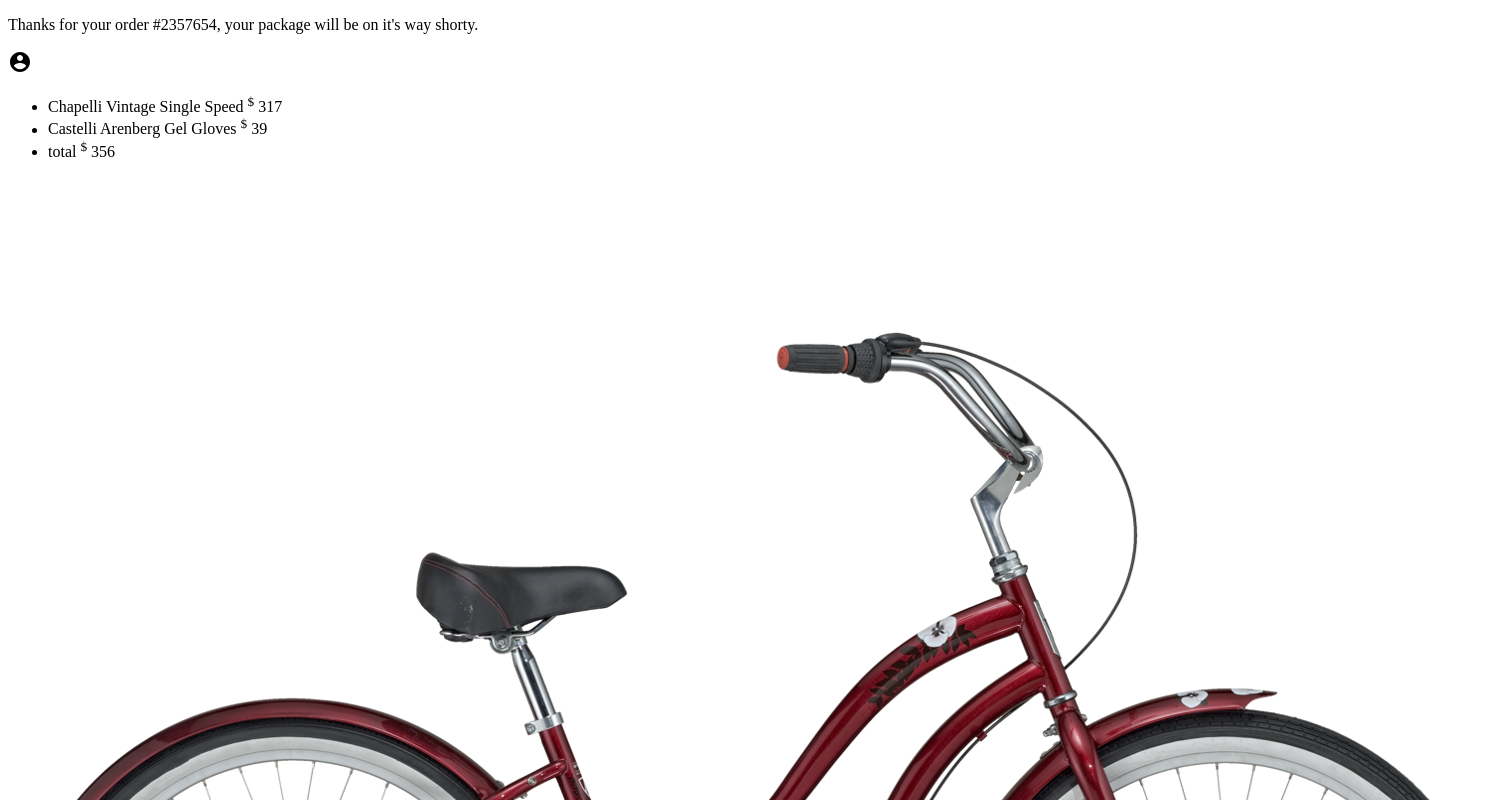
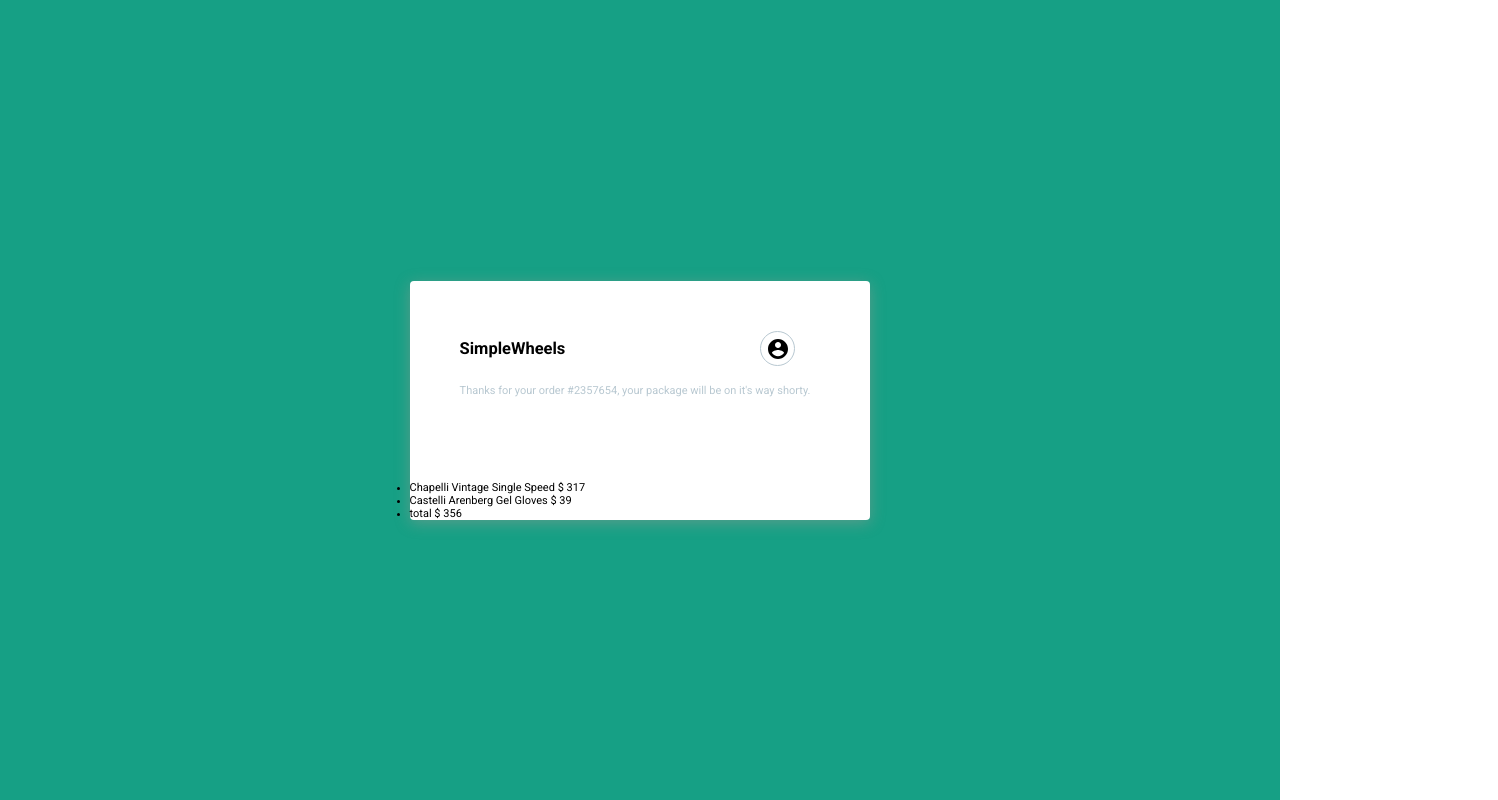
Before and after one commit to Desy16/frontLoops-challenges, a plain HTML site: page Loop 1 - Step 3/assets/index.html in a window 1280 px wide. Shown: the top 800 px of the page, 1498 px wide, since content can reach past the window. Drawn offline with Linux system fonts and the light colour scheme.

Commit message:
first insertion of css code - challenge 3

```diff
--- a/Loop 1 - Step 3/assets/index.html
+++ b/Loop 1 - Step 3/assets/index.html
@@ -12,10 +12,14 @@
   <main class="main-wrapper">
     <section class="section-simpleWheels-wrapper">
       <div class="simpleWheels-wrap">
+        <h2 class="title-simplewheels">SimpleWheels</h2>
+        <a href="#" class="img-account-circle">
+            <img src="./img/account.svg" alt="image account" class="img-simpleWeels-account"/>
+        </a>
         <p class="texte-simpleWheels">
           Thanks for your order #2357654, your package will be on it's way shorty.
         </p>
-        <img src="./img/account.svg" alt="image account" class="img-simpleWeels-account"/>
+
       </div>
       <div class="simpleWheels-article-wrapper">
         <ul class="simpleWheels-item-article-wrap">
@@ -23,21 +27,21 @@
             <span class="item-article-name">
               Chapelli Vintage Single Speed
             </span>
-            <sup class="item-article-device">$</sup>
+            <span class="item-article-device">$</span>
             <span class="item-article-price">317</span>
           </li>
           <li class="item-article-wrap">
             <span class="item-article-name">
               Castelli Arenberg Gel Gloves
             </span>
-            <sup class="item-article-device">$</sup>
+            <span class="item-article-device">$</span>
             <span class="item-article-price">39</span>
           </li>
           <li class="item-article-wrap">
             <span class="item-article-total">
               total
             </span>
-            <sup class="item-article-device">$</sup>
+            <span class="item-article-device">$</span>
             <span class="item-article-price">356</span>
           </li>
         </ul>
--- a/Loop 1 - Step 3/assets/styles.css
+++ b/Loop 1 - Step 3/assets/styles.css
@@ -0,0 +1,93 @@
+/*-------------------------*/
+/*BASICS CONFIGURATION*/
+/*-------------------------*/
+* {
+    padding: 0;
+    margin: 0;
+    box-sizing: border-box;
+}
+
+html {
+    font-family: 'Roboto', sans-serif;
+    font-size: 11px;
+    font-weight: 400;
+    /*color: #555;*/
+    text-rendering: optimizeLegibility;
+}
+
+body {
+    min-height: 100vh;
+    /*overflow: hidden;*/
+}
+
+
+/*-----SIMPLE WHEELS && HEADINGS----*/
+.main-wrapper {
+    background-color: #16a085;
+    min-height: 100vh;
+    display: flex;
+    justify-content: center;
+    align-items: center;
+}
+
+.section-simpleWheels-wrapper {
+    width: 36%;
+    max-width: 100%;
+    background-color: #fff;
+    border-radius: 4px;
+    /*text-align: center;*/
+    box-shadow: 0 3px 15px rgba(219, 153, 153, 0.35);  /*????*/
+
+}
+
+.simpleWheels-wrap {
+    padding: 50px 50px;
+    background-color: transparent;
+    display: grid;
+    grid-template-columns: 1fr 60px;
+    justify-content: center;
+    align-items: center;
+}
+
+.title-simpleWheels {
+    font-size: 18x;
+    font-weight: 700;
+    color: #000;
+    padding: 20px 30px;
+}
+
+.texte-simpleWheels {
+    color: #b8c8d1;
+    padding-top: 15px;
+    padding-bottom: 30px;
+    width: 150%;
+    line-height: 20px;
+}
+
+.img-account-circle:link,
+.img-account-circle:visited {
+    width: 35px;
+    height: 35px;
+    border-radius: 50%;
+    background-color: transparent;
+    border: 1px solid #b8c8d1;
+    transition: background-color 0.5s;
+
+}
+
+/*.img-account-circle:active,
+.img-account-circle:hover {
+    border: 5px solid #b8c8d1;
+}*/
+
+
+.img-simpleWeels-account {
+    cursor: pointer;
+    margin: 5px 5px;
+}
+
+
+
+.img-bicycle {
+    display: none;
+}
```
